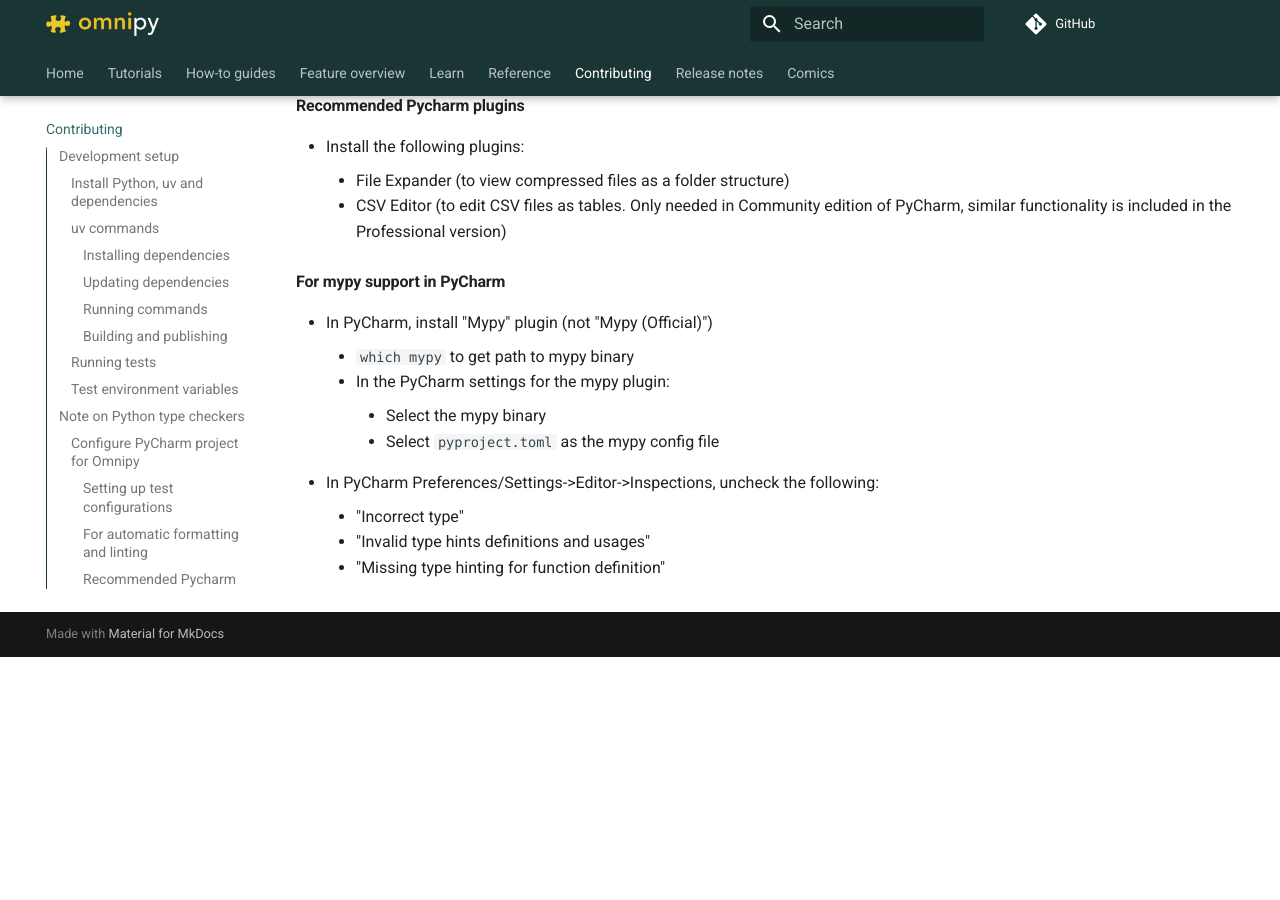
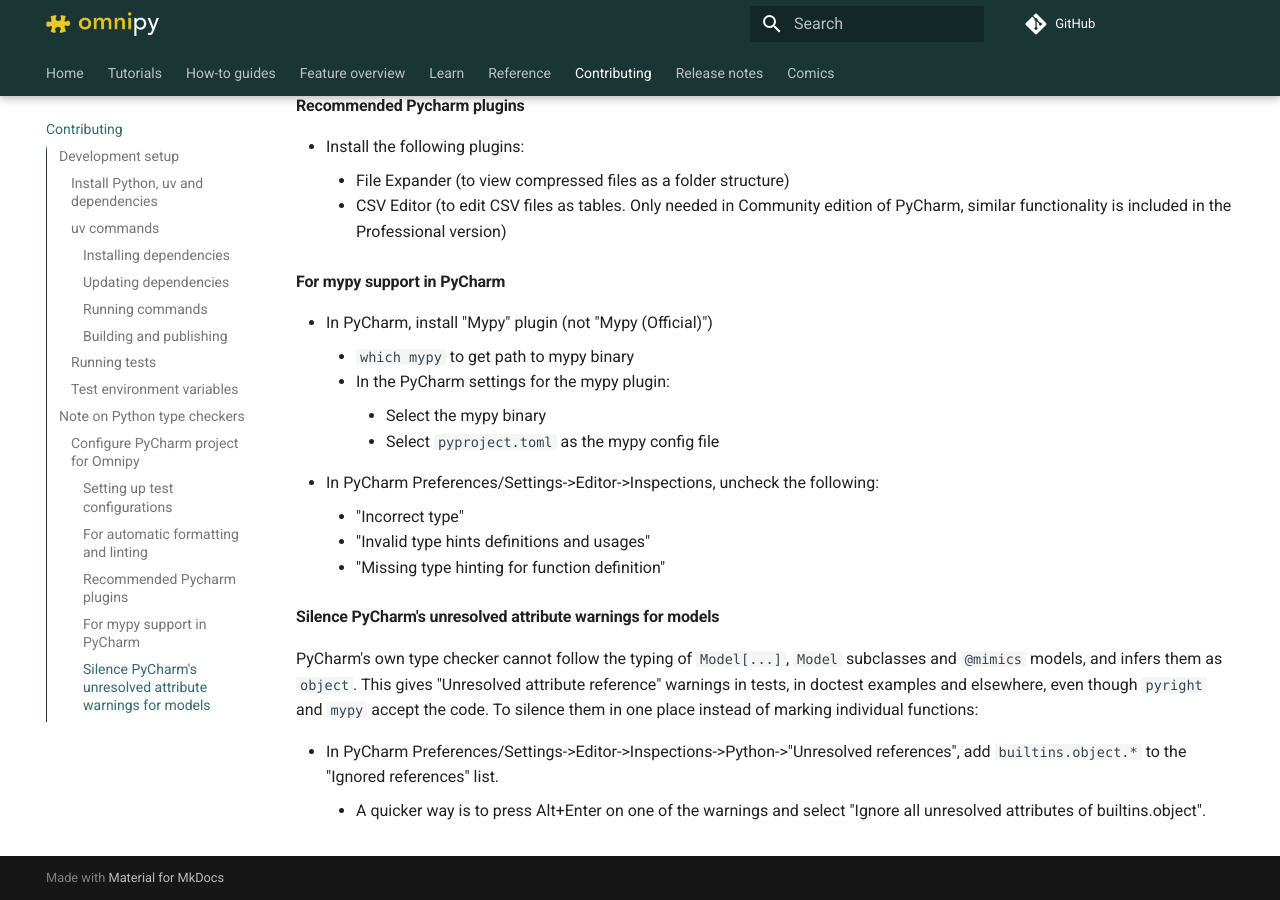
Before and after one commit to fairtracks/omnipy, an MkDocs documentation site: the page built from docs/contributing.md, in a window 1280 px wide and 900 px high, scrolled down 4631 px. Built offline with MkDocs 1.6.1 and Material for MkDocs 9.7.7, drawn with Linux system fonts in a browser that asks for light colours; comment, search, counter and statistics services are not loaded; a style sheet for code colours, icons or effects is not loaded; before the commit the page ends 5288 px from its top, so only the background shows below that.

Commit message:
Document the PyCharm setting that silences unresolved attribute warnings for models
PyCharm infers Model instances (including subclasses and @mimics models) as object and reports
unresolved attributes in tests and doctest examples. Adding 'builtins.object.*' to the ignored
references of the 'Unresolved references' inspection handles this in one place, instead of
marking individual test functions with '# noinspection'.

Co-Authored-By: Claude Sonnet 5.5 <noreply@anthropic.com>

```diff
--- a/docs/contributing.md
+++ b/docs/contributing.md
@@ -198,3 +198,15 @@ in `pyproject.toml`. The formatter follows the Black style, with single quotes a
   - "Incorrect type"
   - "Invalid type hints definitions and usages"
   - "Missing type hinting for function definition"
+
+#### Silence PyCharm's unresolved attribute warnings for models
+
+PyCharm's own type checker cannot follow the typing of `Model[...]`, `Model` subclasses and
+`@mimics` models, and infers them as `object`. This gives "Unresolved attribute reference"
+warnings in tests, in doctest examples and elsewhere, even though `pyright` and `mypy` accept the
+code. To silence them in one place instead of marking individual functions:
+
+- In PyCharm Preferences/Settings->Editor->Inspections->Python->"Unresolved references", add
+  `builtins.object.*` to the "Ignored references" list.
+  - A quicker way is to press Alt+Enter on one of the warnings and select "Ignore all unresolved
+    attributes of builtins.object".
```
